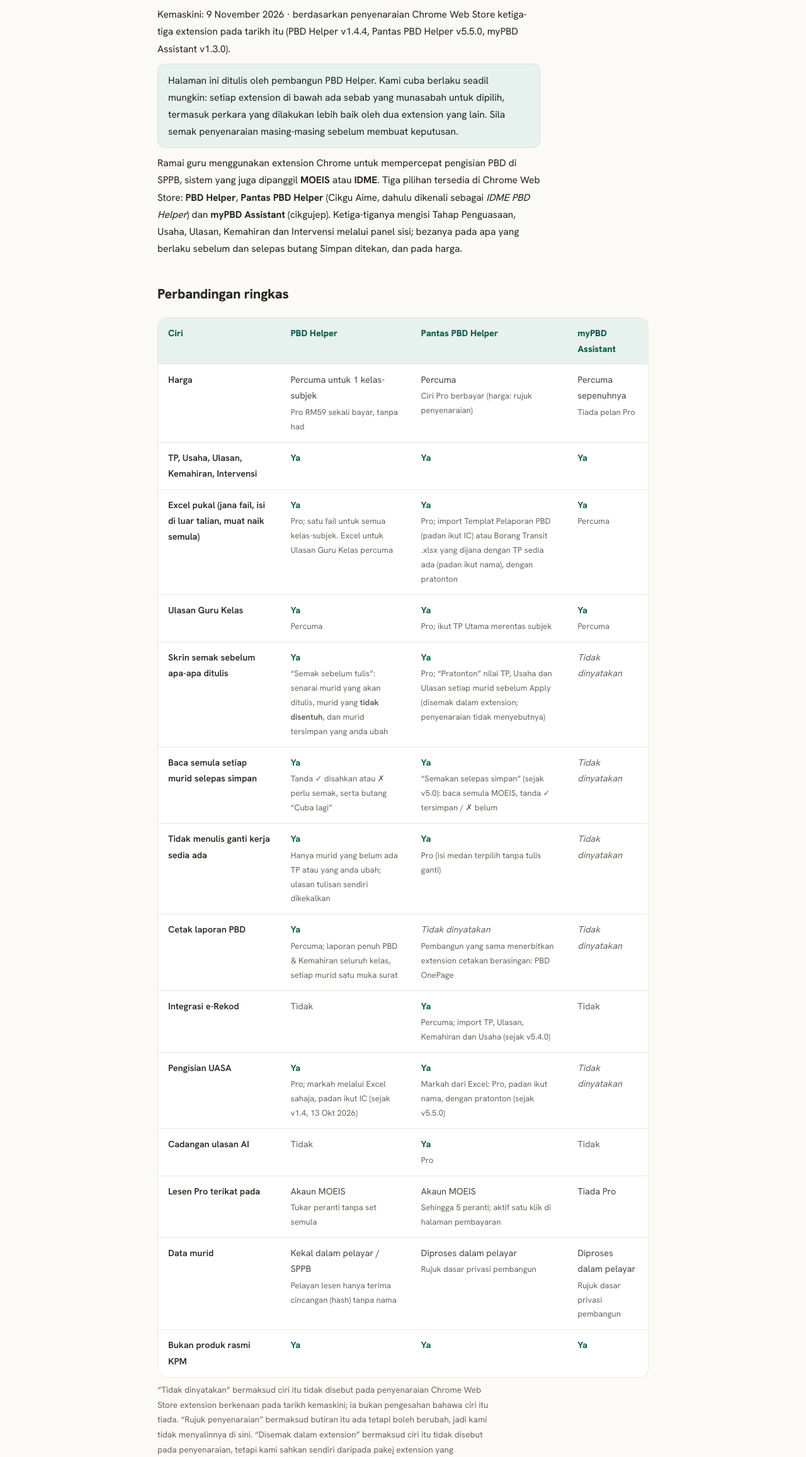
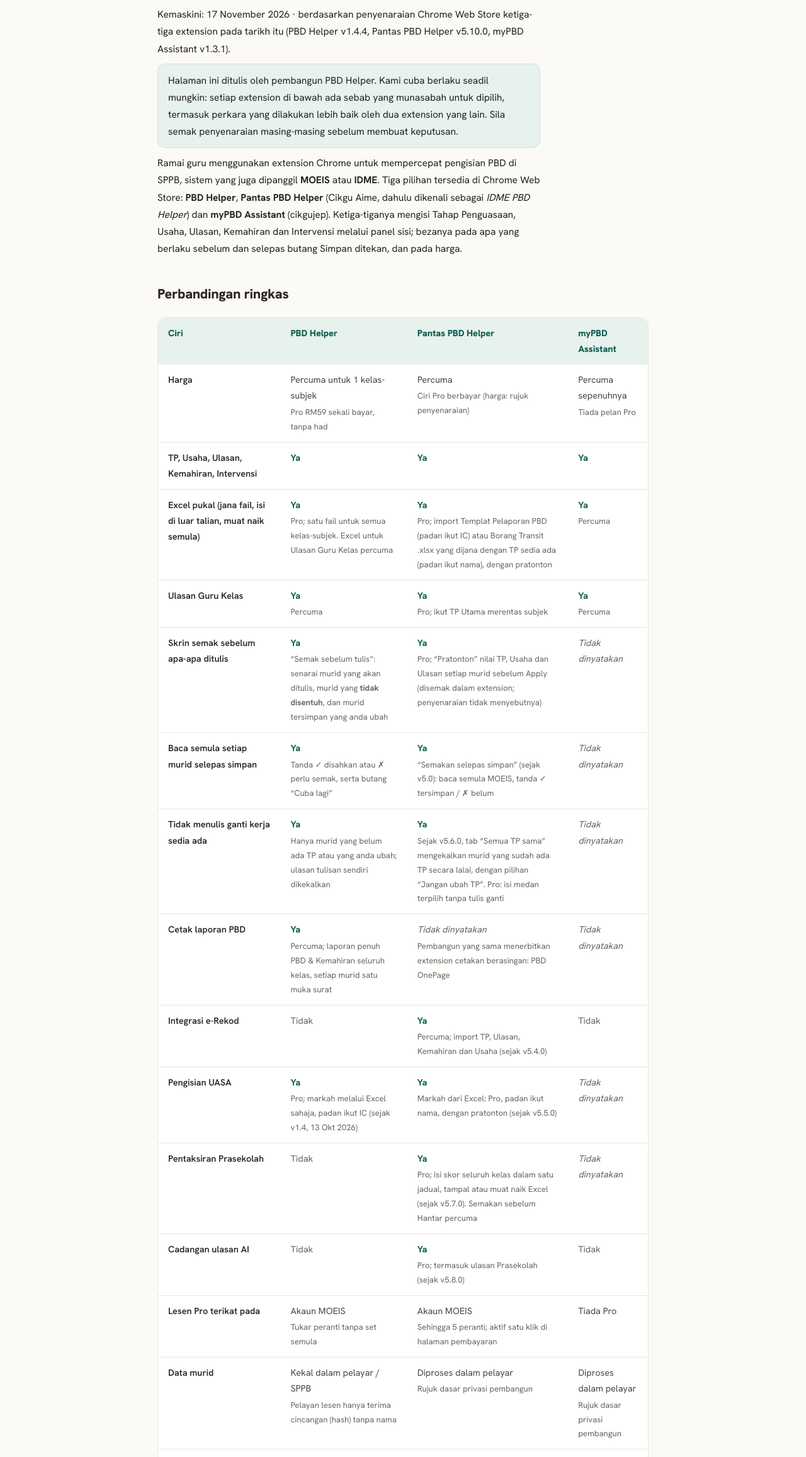
Before and after one commit to davinmaking/pbd-helper-site, a plain HTML site: page banding.html in a window 1280 px wide. Shown: the part 230-2544 px from the top of the page at 63% size. Drawn offline with Linux system fonts and the light colour scheme.

Commit message:
banding: sync to Pantas 5.10.0 / myPBD 1.3.1 (17 Nov) — Prasekolah row, default-keep TP since 5.6.0
Co-Authored-By: Claude Fable 5.2 <noreply@anthropic.com>
Claude-Session: https://claude.ai/code/session_01TUBr4ij4TtTMG9rtcjZbth

```diff
--- a/banding.html
+++ b/banding.html
@@ -167,7 +167,7 @@
 
   <main class="page-main" id="main">
     <h1>Tiga extension untuk isi PBD di <span>SPPB (IDME)</span>: mana satu untuk anda?</h1>
-    <p class="updated">Kemaskini: 9 November 2026 &middot; berdasarkan penyenaraian Chrome Web Store ketiga-tiga extension pada tarikh itu (PBD Helper v1.4.4, Pantas PBD Helper v5.5.0, myPBD Assistant v1.3.0).</p>
+    <p class="updated">Kemaskini: 17 November 2026 &middot; berdasarkan penyenaraian Chrome Web Store ketiga-tiga extension pada tarikh itu (PBD Helper v1.4.4, Pantas PBD Helper v5.10.0, myPBD Assistant v1.3.1).</p>
 
     <p class="disclose">Halaman ini ditulis oleh pembangun PBD Helper. Kami cuba berlaku seadil mungkin: setiap
     extension di bawah ada sebab yang munasabah untuk dipilih, termasuk perkara yang dilakukan lebih baik oleh dua extension yang lain. Sila semak penyenaraian masing-masing sebelum membuat keputusan.</p>
@@ -213,7 +213,7 @@
             <td><span class="na">Tidak dinyatakan</span></td></tr>
           <tr><th scope="row">Tidak menulis ganti kerja sedia ada</th>
             <td><span class="yes">Ya</span><small>Hanya murid yang belum ada TP atau yang anda ubah; ulasan tulisan sendiri dikekalkan</small></td>
-            <td><span class="yes">Ya</span><small>Pro (isi medan terpilih tanpa tulis ganti)</small></td>
+            <td><span class="yes">Ya</span><small>Sejak v5.6.0, tab “Semua TP sama” mengekalkan murid yang sudah ada TP secara lalai, dengan pilihan “Jangan ubah TP”. Pro: isi medan terpilih tanpa tulis ganti</small></td>
             <td><span class="na">Tidak dinyatakan</span></td></tr>
           <tr><th scope="row">Cetak laporan PBD</th>
             <td><span class="yes">Ya</span><small>Percuma; laporan penuh PBD &amp; Kemahiran seluruh kelas, setiap murid satu muka surat</small></td>
@@ -221,7 +221,8 @@
             <td><span class="na">Tidak dinyatakan</span></td></tr>
           <tr><th scope="row">Integrasi e-Rekod</th><td><span class="no">Tidak</span></td><td><span class="yes">Ya</span><small>Percuma; import TP, Ulasan, Kemahiran dan Usaha (sejak v5.4.0)</small></td><td><span class="no">Tidak</span></td></tr>
           <tr><th scope="row">Pengisian UASA</th><td><span class="yes">Ya</span><small>Pro; markah melalui Excel sahaja, padan ikut IC (sejak v1.4, 13 Okt 2026)</small></td><td><span class="yes">Ya</span><small>Markah dari Excel: Pro, padan ikut nama, dengan pratonton (sejak v5.5.0)</small></td><td><span class="na">Tidak dinyatakan</span></td></tr>
-          <tr><th scope="row">Cadangan ulasan AI</th><td><span class="no">Tidak</span></td><td><span class="yes">Ya</span><small>Pro</small></td><td><span class="no">Tidak</span></td></tr>
+          <tr><th scope="row">Pentaksiran Prasekolah</th><td><span class="no">Tidak</span></td><td><span class="yes">Ya</span><small>Pro; isi skor seluruh kelas dalam satu jadual, tampal atau muat naik Excel (sejak v5.7.0). Semakan sebelum Hantar percuma</small></td><td><span class="na">Tidak dinyatakan</span></td></tr>
+          <tr><th scope="row">Cadangan ulasan AI</th><td><span class="no">Tidak</span></td><td><span class="yes">Ya</span><small>Pro; termasuk ulasan Prasekolah (sejak v5.8.0)</small></td><td><span class="no">Tidak</span></td></tr>
           <tr><th scope="row">Lesen Pro terikat pada</th><td>Akaun MOEIS<small>Tukar peranti tanpa set semula</small></td><td>Akaun MOEIS<small>Sehingga 5 peranti; aktif satu klik di halaman pembayaran</small></td><td>Tiada Pro</td></tr>
           <tr><th scope="row">Data murid</th>
             <td>Kekal dalam pelayar / SPPB<small>Pelayan lesen hanya terima cincangan (hash) tanpa nama</small></td>
@@ -321,7 +322,7 @@
       </details>
     </div>
 
-    <p class="note">Maklumat perbandingan ini tepat setakat 9 November 2026 berdasarkan penyenaraian rasmi Chrome
+    <p class="note">Maklumat perbandingan ini tepat setakat 17 November 2026 berdasarkan penyenaraian rasmi Chrome
     Web Store bagi setiap extension. Ciri, harga dan syarat lesen boleh berubah, jadi sila semak penyenaraian
     terkini sebelum membuat keputusan. PBD Helper ialah produk bebas dan <strong>tidak berafiliasi</strong>
     dengan Pantas PBD Helper, IDME PBD Helper, PBD OnePage, Cikgu Aime, myPBD Assistant, cikgujep, atau mana-mana pihak
--- a/sitemap.xml
+++ b/sitemap.xml
@@ -14,7 +14,7 @@
   </url>
   <url>
     <loc>https://pbd.davinhub.com/banding</loc>
-    <lastmod>2026-11-09</lastmod>
+    <lastmod>2026-11-17</lastmod>
     <changefreq>monthly</changefreq>
     <priority>0.8</priority>
   </url>
```
Also changed, not shown: llms.txt.
